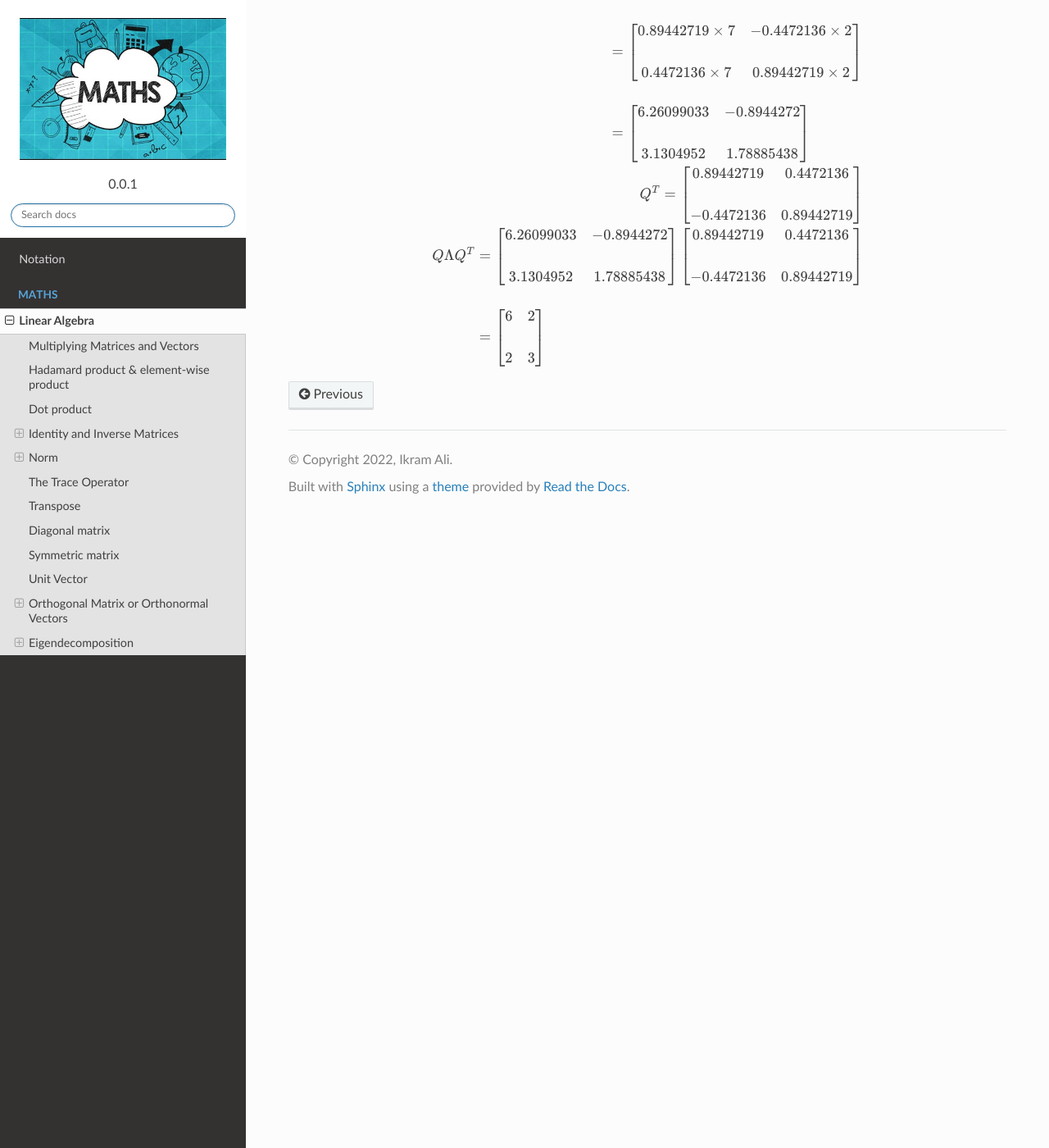
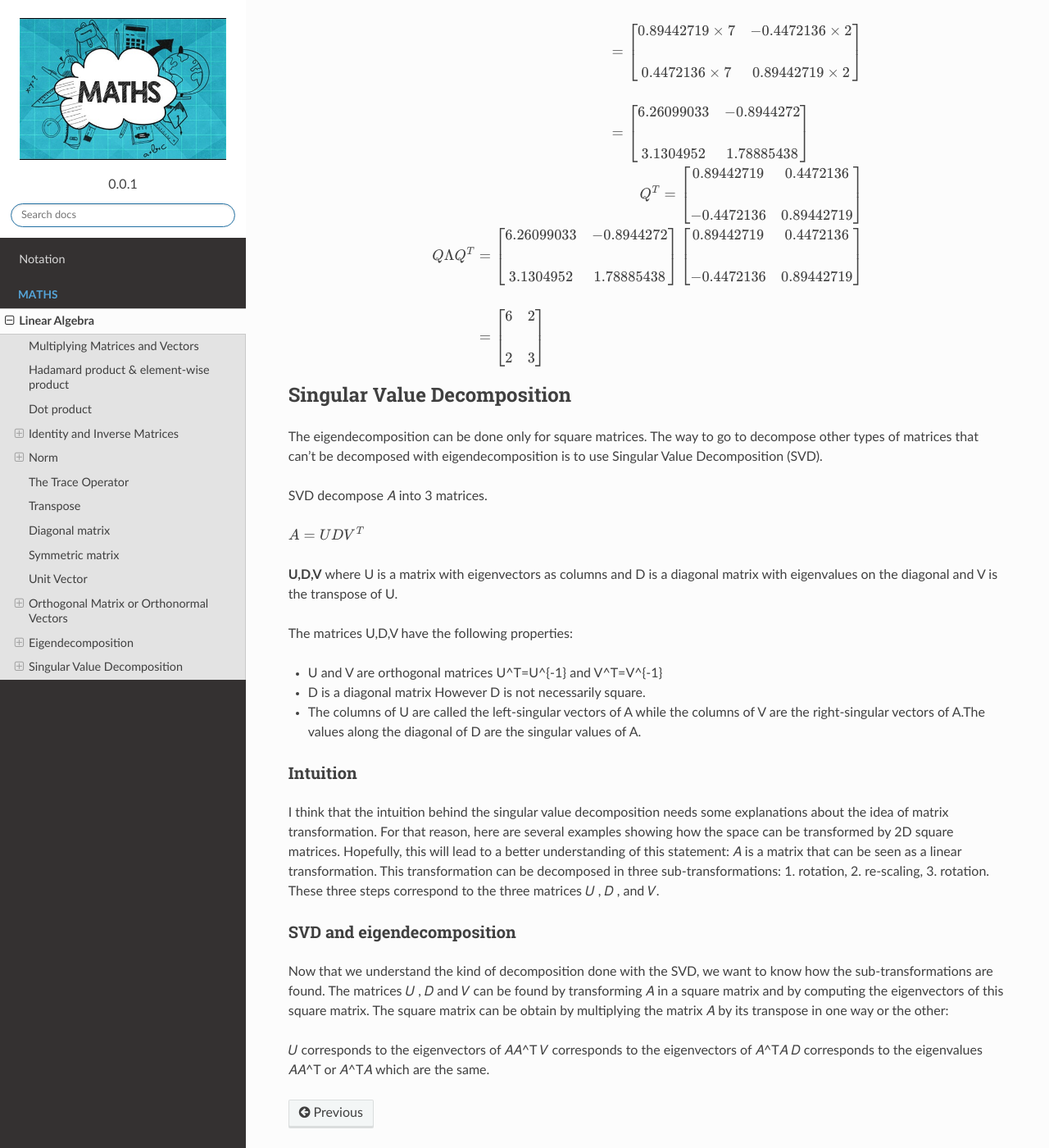
Before and after one commit to akkefa/ml-notes, a Sphinx documentation site: the page built from docs/linear_algebra.rst, in a window 1280 px wide and 1400 px high, scrolled down 10317 px. Shown: the whole window at 82% size. Built offline with Sphinx 7.4.7 and the Read the Docs theme 2.0.0, drawn with Linux system fonts in a browser that asks for light colours.

Commit message:
new examples added.

```diff
--- a/docs/linear_algebra.rst
+++ b/docs/linear_algebra.rst
@@ -748,3 +748,42 @@ This matrix is symmetric because :math:`A=A^T`. Its eigenvectors are:
         6 & 2\\\\
         2 & 3
     \end{bmatrix}
+
+Singular Value Decomposition
+-----------------------------
+The eigendecomposition can be done only for square matrices. The way to go to decompose other types of matrices
+that can't be decomposed with eigendecomposition is to use Singular Value Decomposition (SVD).
+
+SVD decompose 𝐴 into 3 matrices.
+
+:math:`A = U D V^T`
+
+**U,D,V**
+where U is a matrix with eigenvectors as columns and D is a diagonal matrix with eigenvalues on the diagonal and V
+is the transpose of U.
+
+The matrices U,D,V have the following properties:
+
+- U and V are orthogonal matrices U^T=U^{-1} and V^T=V^{-1}
+- D is a diagonal matrix However D is not necessarily square.
+- The columns of U are called the left-singular vectors of A while the columns of V are the right-singular vectors of A.The values along the diagonal of D are the singular values of A.
+
+Intuition
+^^^^^^^^^
+I think that the intuition behind the singular value decomposition needs some explanations about the idea of matrix
+transformation. For that reason, here are several examples showing how the space can be transformed by 2D square
+matrices. Hopefully, this will lead to a better understanding of this statement:  𝐴  is a matrix that can be seen as
+a linear transformation. This transformation can be decomposed in three sub-transformations:
+1. rotation, 2. re-scaling, 3. rotation. These three steps correspond to the three matrices  𝑈 ,  𝐷 , and  𝑉.
+
+SVD and eigendecomposition
+^^^^^^^^^^^^^^^^^^^^^^^^^^^
+Now that we understand the kind of decomposition done with the SVD, we want to know how the sub-transformations are
+found.
+The matrices  𝑈 ,  𝐷  and  𝑉  can be found by transforming  𝐴  in a square matrix and by computing the eigenvectors of
+this square matrix. The square matrix can be obtain by multiplying the matrix  𝐴  by its transpose in one way
+or the other:
+
+𝑈  corresponds to the eigenvectors of  𝐴𝐴^T
+𝑉  corresponds to the eigenvectors of  𝐴^T𝐴
+𝐷  corresponds to the eigenvalues  𝐴𝐴^T  or  𝐴^T𝐴  which are the same.
```
